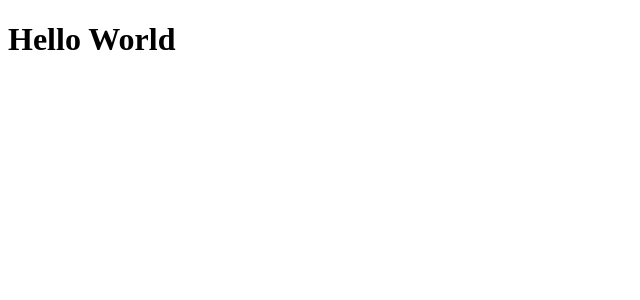
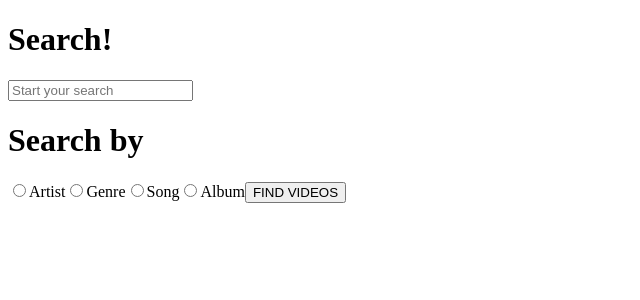
Before and after one commit to abigailforeman1/music-video-app, a React (Create React App) app: page /search in a window 1280 px wide. Shown: the top 300 px of the page, without its empty margins (0-640 px from the left). Built offline with nearby package versions, Linux system fonts and the light colour scheme.

Commit message:
added homepage and started search page with axiod request to API

```diff
--- a/package.json
+++ b/package.json
@@ -3,11 +3,15 @@
   "version": "0.1.0",
   "private": true,
   "dependencies": {
+    "axios": "^0.19.2",
+    "bulma": "^0.8.2",
     "eslint-plugin-react": "^7.18.3",
     "node-sass": "^4.13.1",
     "react": "^16.13.1",
     "react-dom": "^16.13.1",
-    "react-scripts": "3.4.1"
+    "react-router-dom": "^5.1.2",
+    "react-scripts": "3.4.1",
+    "react-select": "^3.1.0"
   },
   "scripts": {
     "start": "react-scripts start",
--- a/src/App.js
+++ b/src/App.js
@@ -1,8 +1,17 @@
 import React from 'react'
+import { BrowserRouter, Switch, Route } from 'react-router-dom'
+
+import Home from './components/common/Home'
+import Search from './components/common/Search'
 
 const App = () => {
   return (
-    <h1>Hello World</h1>
+    <BrowserRouter>
+      <Switch>
+        <Route exact path='/' component={Home} />
+        <Route path='/search' component={Search} />
+      </Switch>
+    </BrowserRouter>
   )
 }
 
--- /dev/null
+++ b/src/components/common/Home.js
@@ -0,0 +1,17 @@
+import React from 'react'
+import { Link } from 'react-router-dom'
+
+class Home extends React.Component {
+  render () {
+    return (
+      <div className='main-wrapper'>
+        <h1>MUSIC VIDEOS!</h1>
+        <Link to='/search'>
+          <button>SEARCH FOR VIDEOS</button>
+        </Link>
+      </div>
+    )
+  }
+}
+
+export default Home
--- /dev/null
+++ b/src/components/common/Search.js
@@ -0,0 +1,84 @@
+import React from 'react'
+import { getMusicVideo } from '../../lib/api'
+
+class Search extends React.Component {
+  state = {
+    query: '',
+    searchTerm: ''
+  }
+
+  handleChange = e => {
+    this.setState({ [e.target.name]: e.target.value })
+  }
+
+  handleSubmit = async e => {
+    e.preventDefault()
+
+    try {
+      const res = await getMusicVideo(this.state)
+      console.log(res.data)
+    } catch (err) {
+      console.log(err.response)
+    }
+  }
+
+  render () {
+    console.log('state is', this.state)
+    return (
+      <div className='main-wrapper'>
+        <h1>Search!</h1>
+
+        <form onSubmit={this.handleSubmit}>
+          <input
+            className='search-form'
+            placeholder='Start your search'
+            name='query'
+            onChange={this.handleChange}
+          />
+
+          <h1>Search by</h1>
+
+          <input
+            type='radio'
+            id='artist'
+            name='searchTerm'
+            value='artist'
+            onChange={this.handleChange}
+          />
+          <label htmlFor='artist'>Artist</label>
+
+          <input
+            type='radio'
+            id='genre'
+            name='searchTerm'
+            value='genre'
+            onChange={this.handleChange}
+          />
+          <label htmlFor='genre'>Genre</label>
+
+          <input
+            type='radio'
+            id='song'
+            name='searchTerm'
+            value='song'
+            onChange={this.handleChange}
+          />
+          <label htmlFor='song'>Song</label>
+
+          <input
+            type='radio'
+            id='album'
+            name='searchTerm'
+            value='album'
+            onChange={this.handleChange}
+          />
+          <label htmlFor='album'>Album</label>
+
+          <button type='submit'>FIND VIDEOS</button>
+        </form>
+      </div>
+    )
+  }
+}
+
+export default Search
--- /dev/null
+++ b/src/lib/api.js
@@ -0,0 +1,15 @@
+import axios from 'axios'
+
+const baseUrl = 'https://itunes.apple.com/search?'
+
+export const getMusicVideo = ({ query, searchTerm }) => {
+  const newQuery = query.replace(/ /g, '+')
+
+  if (!searchTerm) {
+    return axios.get(`${baseUrl}term=${newQuery}&entity=musicVideo`)
+  } else {
+    return axios.get(
+      `${baseUrl}term=${newQuery}&attribute=${searchTerm}Term&entity=musicVideo`
+    )
+  }
+}
```
Also changed, not shown: src/index.js (line endings or trailing spaces), 1 other file (tests, documents, lock files or other folders).
